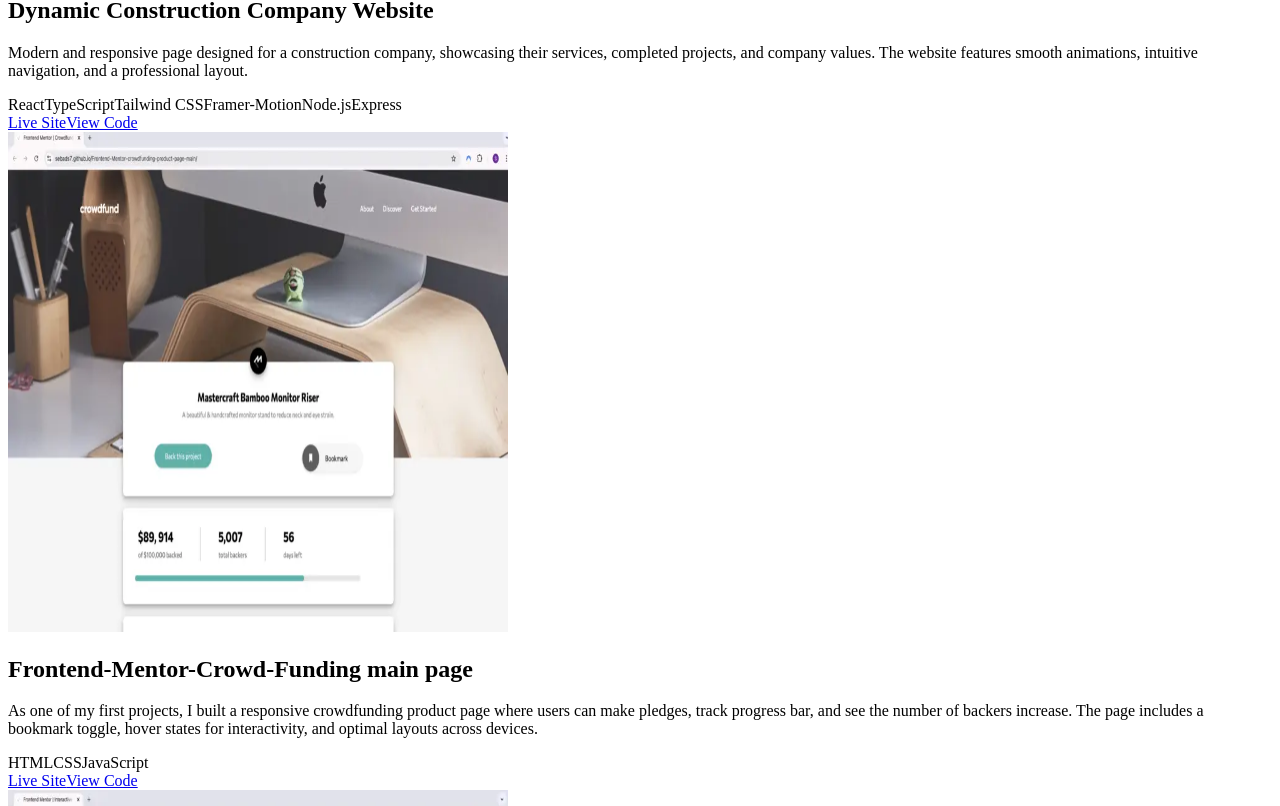
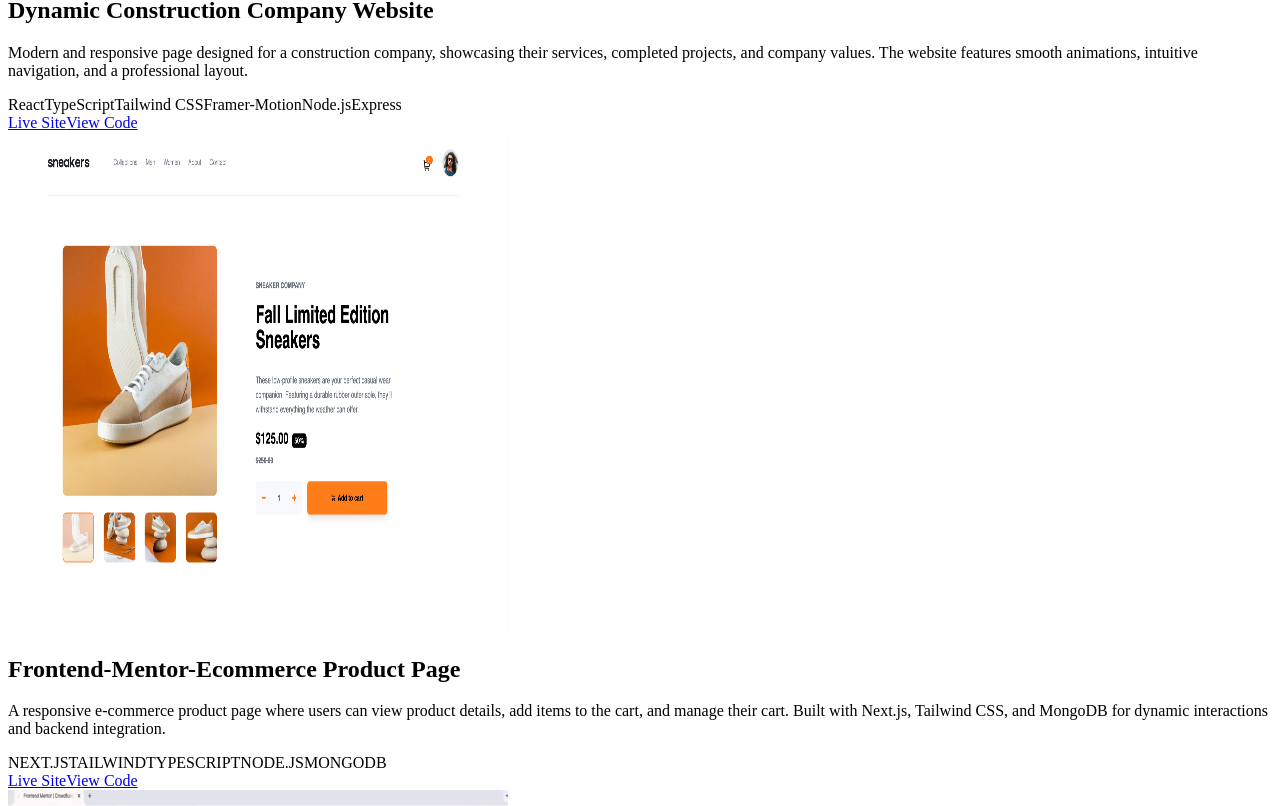
Before and after one commit to Sebads7/newportfolio, a Next.js app in the folder frontend/: page /Projects in a window 1280 px wide. Shown: the part 649-1455 px from the top of the page. Built offline with nearby package versions, Linux system fonts and the light colour scheme.

Commit message:
adding ecommerce project

```diff
--- a/frontend/components/Footer.tsx
+++ b/frontend/components/Footer.tsx
@@ -60,7 +60,7 @@
           </div>
         </div>
         <div className="">
-          <p className="text-gray-800  flex flex-col text-center  ">
+          <p className="text-gray-800  flex flex-col text-center xs:pt-4 lg:pt-0 ">
             &copy; {new Date().getFullYear()} Designed and Developed by
             <span>Sebastian Di Salvatore. All Rights Reserved.</span>
           </p>
--- a/frontend/constants/index.ts
+++ b/frontend/constants/index.ts
@@ -23,6 +23,15 @@
     imageUrl: "/images/construction-site.webp",
     liveLink: "https://abjremodeling.netlify.app/",
     repoLink: "https://github.com/Sebads7/construction-site",
+  },
+  {
+    title: "Frontend-Mentor-Ecommerce Product Page",
+    description:
+      "A responsive e-commerce product page where users can view product details, add items to the cart, and manage their cart. Built with Next.js, Tailwind CSS, and MongoDB for dynamic interactions and backend integration.",
+    technologies: ["NEXT.JS", "TAILWIND", "TYPESCRIPT", "NODE.JS", "MONGODB"],
+    imageUrl: "/images/ecommerce-challenge.png",
+    liveLink: "https://ecommerce-challenge-full.vercel.app/",
+    repoLink: "https://github.com/Sebads7/ecommerce-challenge",
   },
   {
     title: "Frontend-Mentor-Crowd-Funding main page",
--- a/frontend/pages/Projects.tsx
+++ b/frontend/pages/Projects.tsx
@@ -39,7 +39,7 @@
 
   return (
     <section
-      className="flex py-24   w-full h-full relative    !bg-white !dark:bg-dot-white/[0.2]  !bg-dot-black/[0.2] "
+      className="flex py-24   w-full sm:h-[150vh] relative    !bg-white !dark:bg-dot-white/[0.2]  !bg-dot-black/[0.2] "
       id="projects"
       ref={ref}
     >
@@ -107,7 +107,7 @@
 
           {/* Projects */}
           <motion.div
-            className="relative md:pt-10 lg:pt-16   flex flex-row justify-center items-center  h-full   md:space-x-48 xs:space-x-14 sm:space-x-28 -translate-x-2  "
+            className="relative  sm:pt-28 lg:pt-16   flex flex-row justify-center items-center  h-full   md:space-x-48 xs:space-x-14 sm:space-x-28 -translate-x-2  "
             animate={mainControls}
             initial="hidden"
             variants={{
@@ -128,7 +128,7 @@
                 key={index}
                 className={`project-card  xs:h-[40rem]   xs:-translate-y-5  sm:-translate-y-0 xs:w-full sm:w-[65vw] lg:w-[50rem]  absolute
                   ${isScaled && isFirstIndex ? "xs:translate-x-[1px] " : isScaled && isInRange ? "xs:translate-x-[-27px] sm:translate-x-0 " : "xs:translate-x-[-10px] sm:translate-x-0"}
-                  ${isScaled && index === activeIndex ? "xs:scale-[.95] xs:translate-y-5 blur-none " : "xs:scale-75   xs:blur-[2px] sm:blur-none "}
+                  ${isScaled && index === activeIndex ? "xs:scale-[.95] xs:translate-y-5 blur-none " : "xs:scale-75   xs:blur-[0.4px] sm:blur-none "}
                   ${index === activeIndex ? "z-20 project-card-shadow   sm:scale-90 sm:hover:translate-y-0  sm:translate-y-0 sm:hover:scale-100 md:scale-100 " : "z-10  sm:scale-[.8] md:scale-90 xs:scale-[.7]   shadow-lg"} `}
                 onClick={handleToggleScale}
               >
```
Also changed, not shown: frontend/pages/Resume.tsx (+7 -9 lines), frontend/public/images/ecommerce-challenge.png (added).
